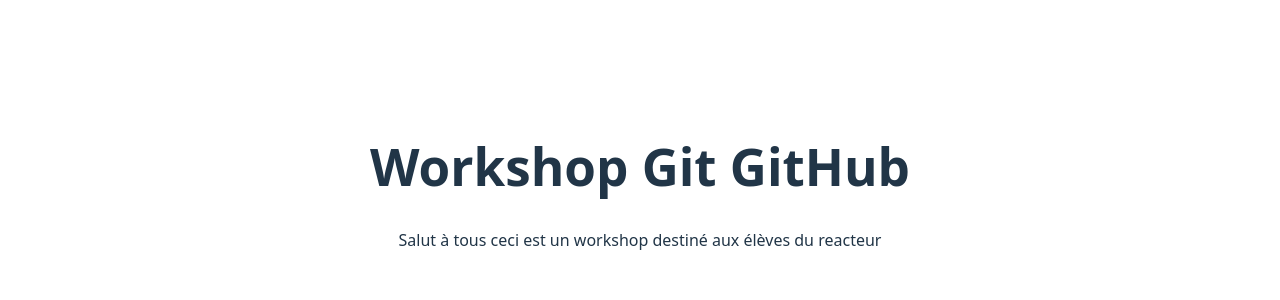
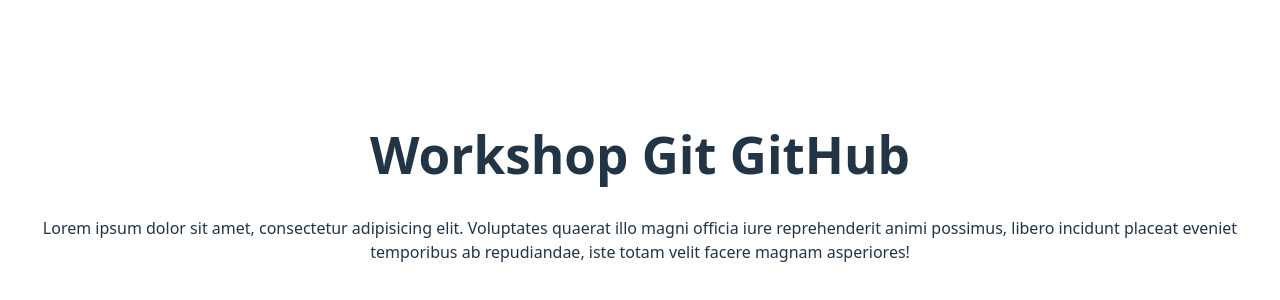
Before and after one commit to LucasRoberto99/git_workshop, a React (Vite) app: page / in a window 1280 px wide. Shown: the part 214-514 px from the top of the page. Built offline with nearby package versions, Linux system fonts and the light colour scheme.

Commit message:
loremipsum added

```diff
--- a/src/App.jsx
+++ b/src/App.jsx
@@ -5,7 +5,12 @@
   return (
     <>
       <Header />
-      <p>Salut à tous ceci est un workshop destiné aux élèves du reacteur</p>
+      <p>
+        Lorem ipsum dolor sit amet, consectetur adipisicing elit. Voluptates
+        quaerat illo magni officia iure reprehenderit animi possimus, libero
+        incidunt placeat eveniet temporibus ab repudiandae, iste totam velit
+        facere magnam asperiores!
+      </p>
     </>
   );
 }
```
